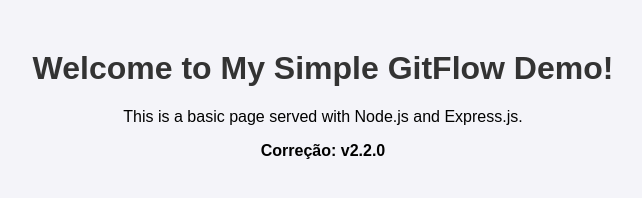
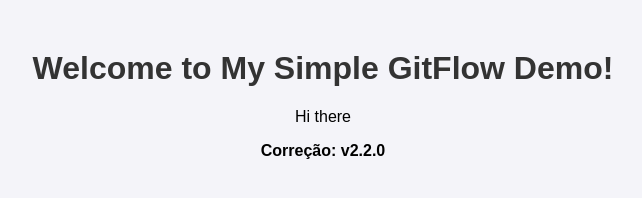
Before and after one commit to CesaragsUC/github-flow-demo, a website: page public/index.html in a window 1280 px wide. Shown: the whole page, without its empty margins (317-959 px from the left). Drawn offline with Linux system fonts and the light colour scheme.

Commit message:
corrigido o acesso (#2)

```diff
--- a/public/index.html
+++ b/public/index.html
@@ -18,7 +18,7 @@
 </head>
 <body>
     <h1>Welcome to My Simple GitFlow Demo!</h1>
-    <p>This is a basic page served with Node.js and Express.js.</p>
+    <p>Hi there</p>
     <p><b>Correção: v2.2.0</b></p>
 </body>
 </html>
```
